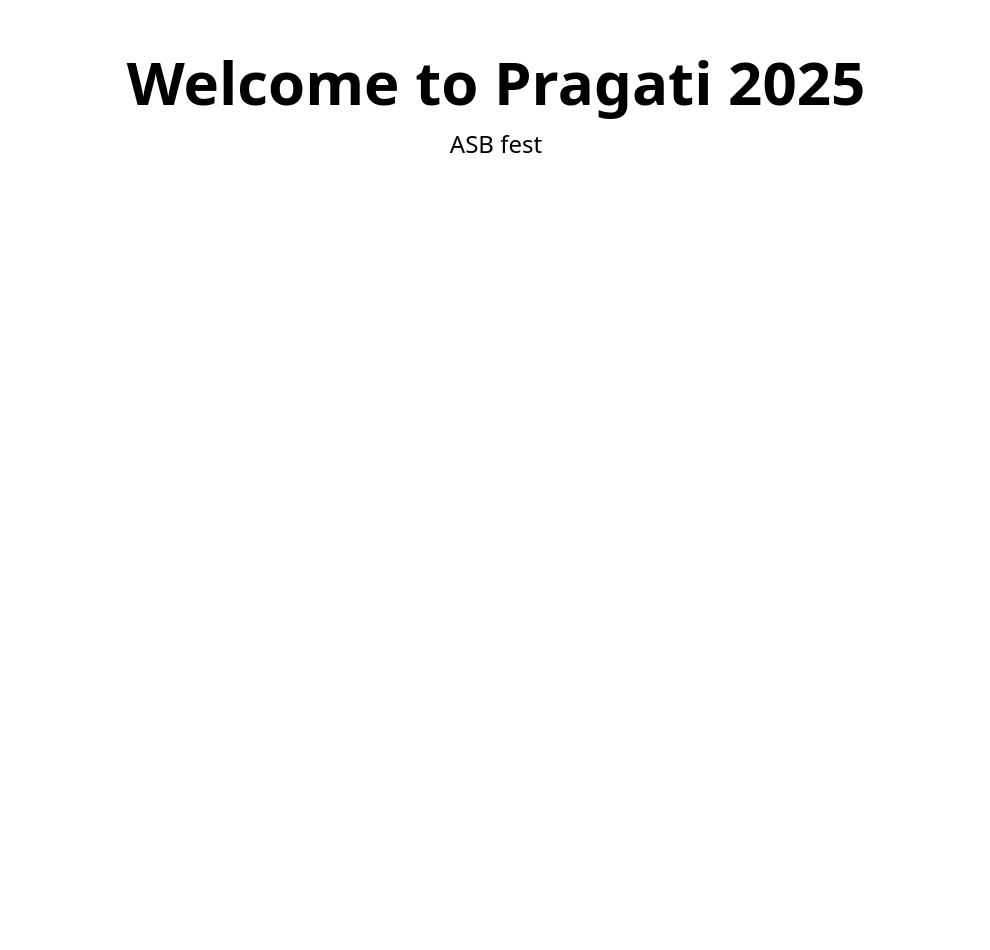
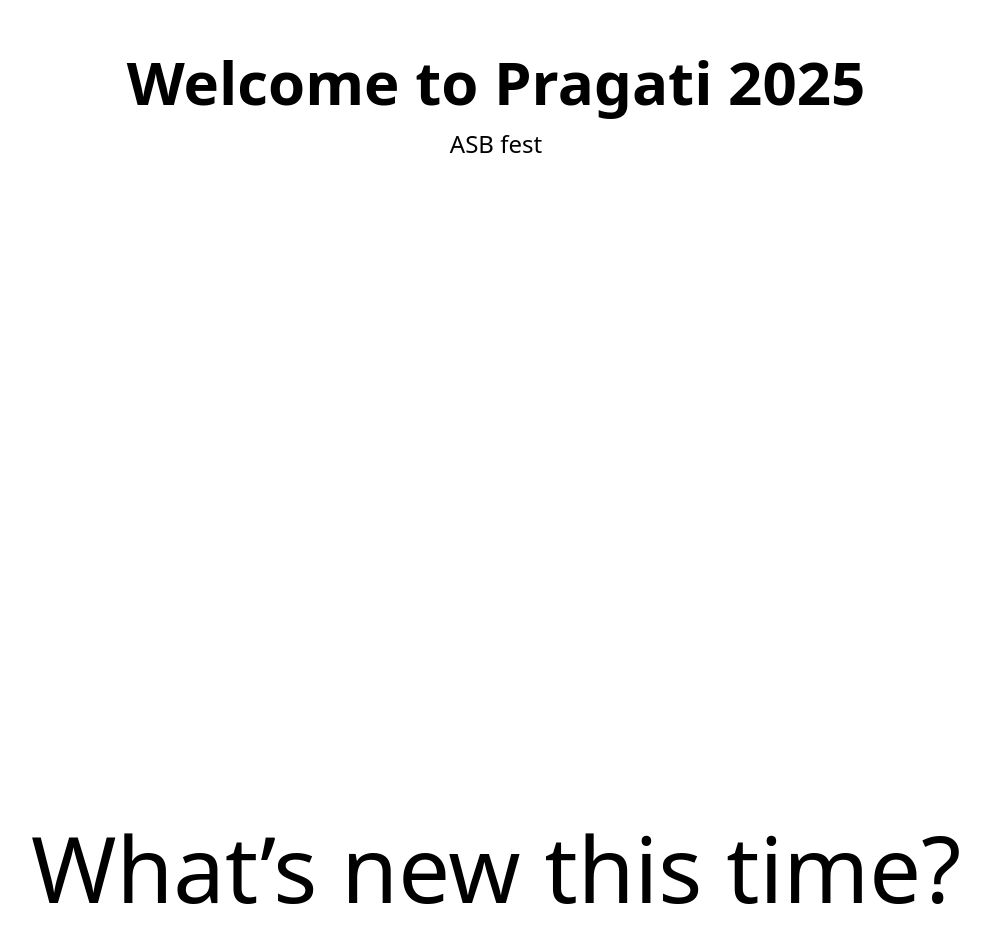
Before and after one commit to TharunKumarrA/Pragati_Frontend_2025, a Next.js app: page / in a window 1280 px wide. Shown: the part 294-1244 px from the top of the page, without its empty margins (144-1134 px from the left). Before the commit the page ends 800 px from the top, so only its background shows below. Built offline with nearby package versions, Linux system fonts and the light colour scheme.

Commit message:
refactor: page.js changes to handle animation_page.js

```diff
--- a/src/app/page.js
+++ b/src/app/page.js
@@ -1,9 +1,20 @@
+"use client";
+import Home from './components/home_page';
+import HeroSection from './components/animation_page/hero_section';
+import LargeInnovationBanner from './components/animation_page/large_innovation_banner';
+import MediumInnovationBanner from './components/animation_page/medium_innovation_banner';
+import SmallInnovationBanner from './components/animation_page/small_innovation_banner';
+import ChallengePrompt from './components/animation_page/challenge_prompt';
 
-export default function Home() {
+export default function AnimationPage() {
   return (
-    <div className="flex flex-col items-center justify-center h-screen">
-      <h1 className="text-6xl font-bold">Welcome to Pragati 2025</h1>
-      <p className="mt-4 text-2xl">ASB fest</p>
-    </div>
+    <main>
+      <Home />
+      <HeroSection />
+      <LargeInnovationBanner />
+      <MediumInnovationBanner />
+      <SmallInnovationBanner />
+      <ChallengePrompt />
+    </main>
   );
 }
```
